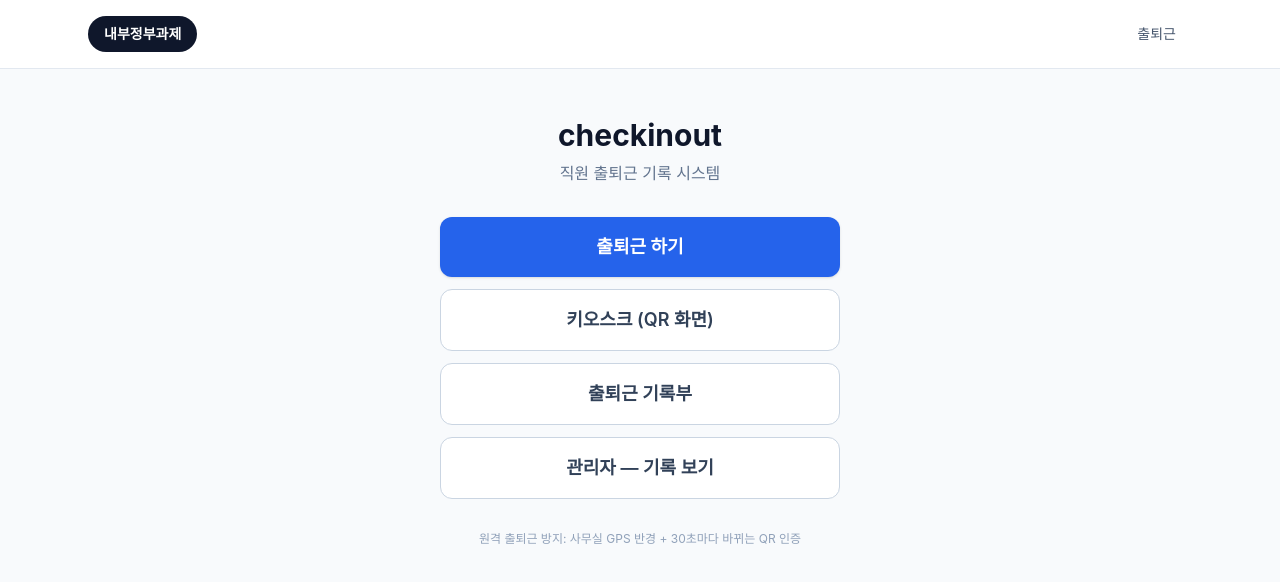
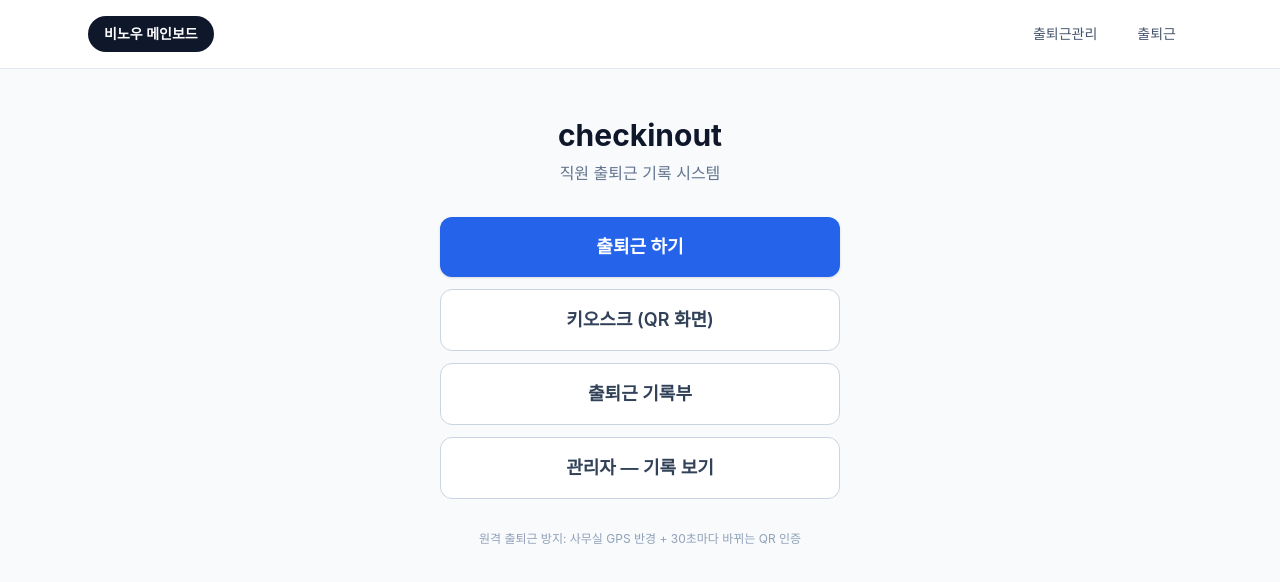
Before and after one commit to bnow0325-Master/checkinout, a Next.js app: page / in a window 1280 px wide. Shown: the top 582 px of the page. Built offline with nearby package versions, Linux system fonts and the light colour scheme.

Commit message:
fix(nav): update attendance navigation layout

```diff
--- a/src/components/TopNav.tsx
+++ b/src/components/TopNav.tsx
@@ -4,10 +4,11 @@ import Link from "next/link";
 import { usePathname } from "next/navigation";
 
 const navItems = [
+  { href: "/admin", label: "출퇴근관리" },
   { href: "/check", label: "출퇴근" },
 ];
 
-const hiddenPrefixes = ["/admin", "/kiosk"];
+const hiddenPrefixes = ["/kiosk"];
 
 export default function TopNav() {
   const pathname = usePathname();
@@ -20,20 +21,23 @@ export default function TopNav() {
     <header className="border-b border-slate-200 bg-white/95 backdrop-blur">
       <div className="mx-auto flex w-full max-w-6xl items-center justify-between px-6 py-4">
         <Link
-          href="/"
+          href="https://bnow0325-master.github.io/workboard/"
           className={`rounded-full px-4 py-2 text-sm font-semibold transition ${
             pathname === "/"
               ? "bg-slate-900 text-white"
               : "text-slate-700 hover:bg-slate-100 hover:text-slate-900"
           }`}
         >
-          내부정부과제
+          비노우 메인보드
         </Link>
 
         <nav aria-label="주요 메뉴">
           <ul className="flex items-center gap-2 text-sm font-medium">
             {navItems.map((item) => {
-              const isActive = pathname.startsWith(item.href);
+              const isActive =
+                item.href === "/admin"
+                  ? pathname.startsWith("/admin")
+                  : pathname.startsWith(item.href);
 
               return (
                 <li key={item.href}>
```
